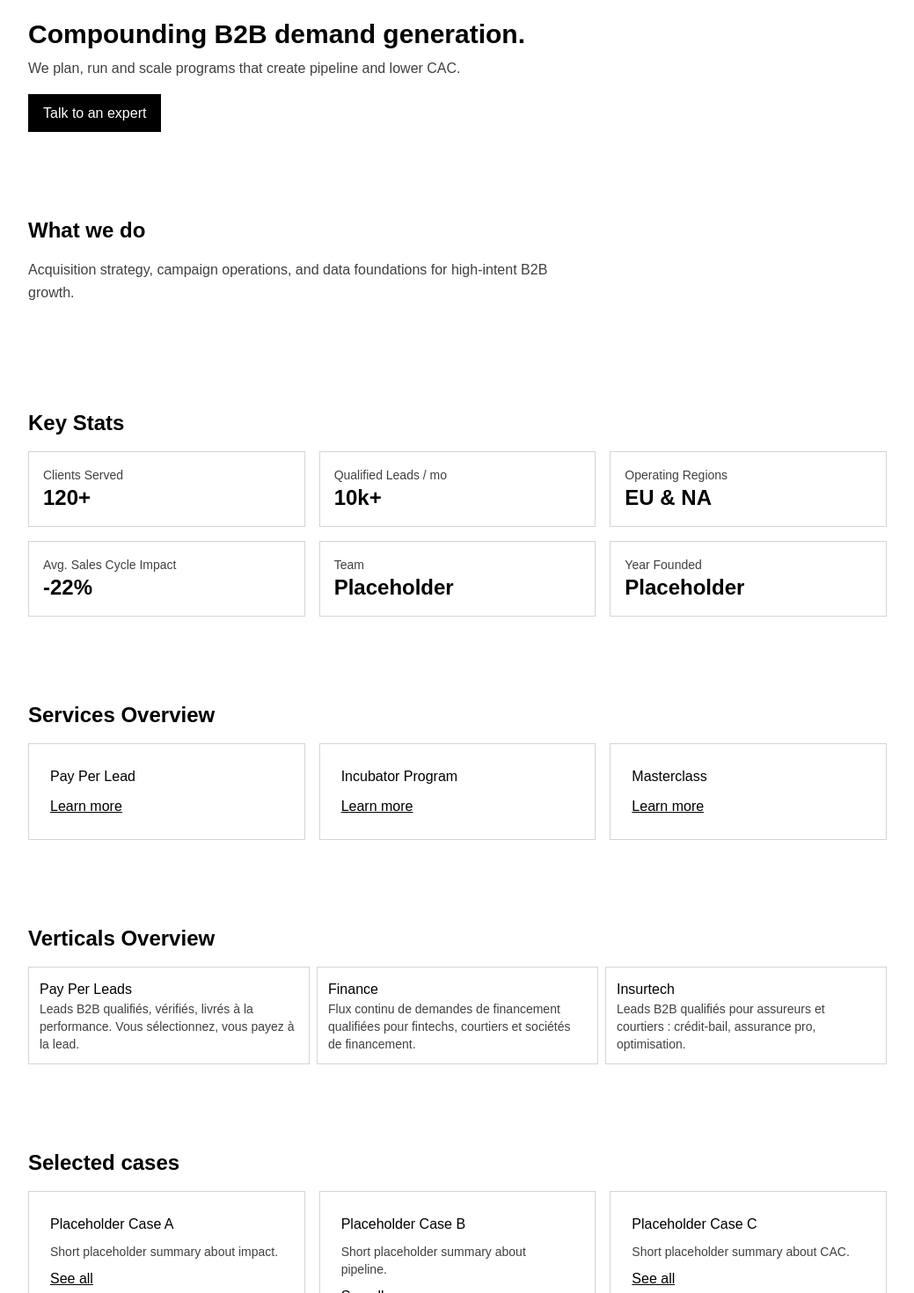
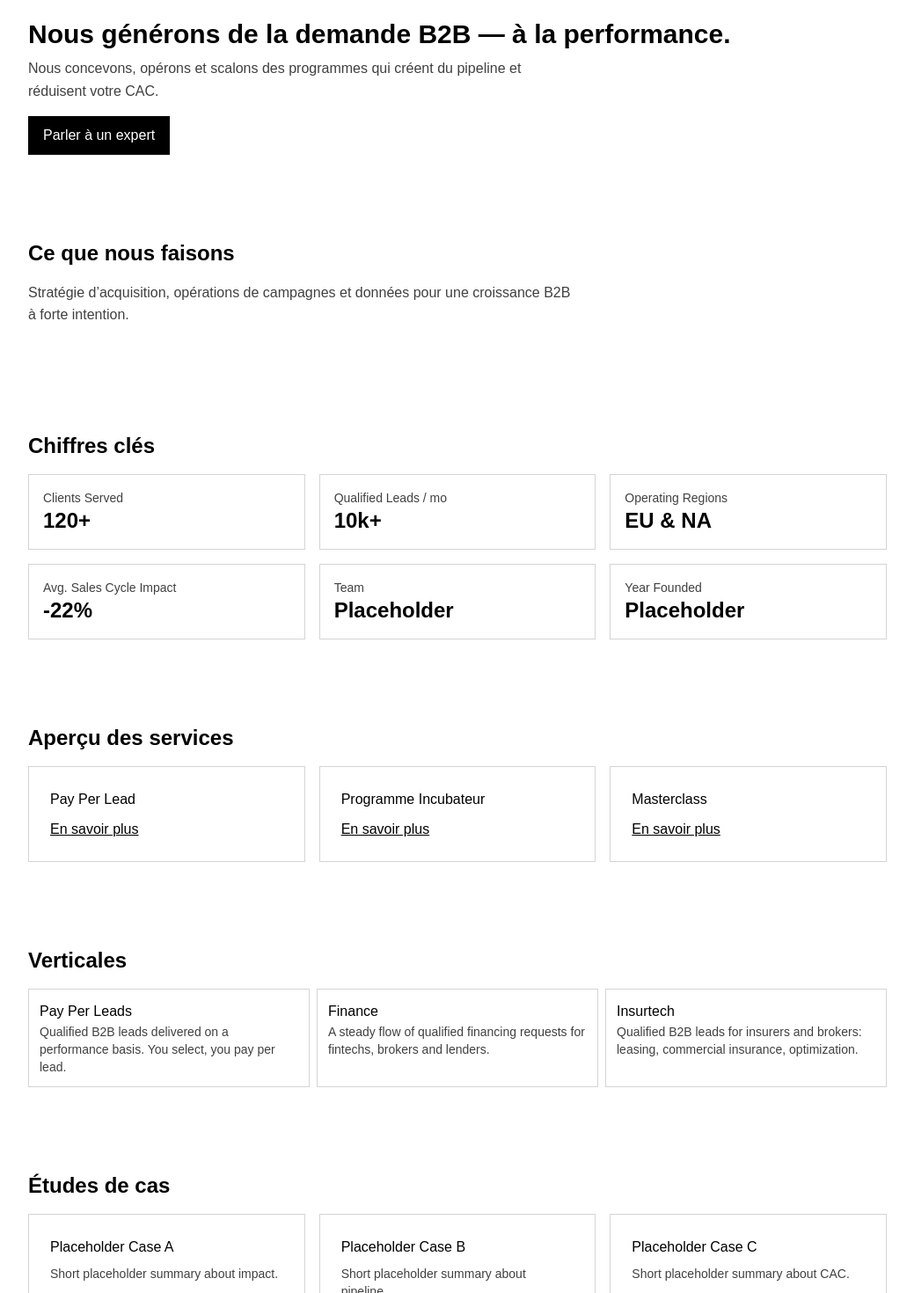
Before and after one commit to batistusprimus/bpcorp, a Next.js app: page / in a window 1280 px wide. Shown: the part 180-1650 px from the top of the page at 88% size, without its empty margins (120-1159 px from the left). Built offline with nearby package versions, Linux system fonts and the light colour scheme.

Commit message:
revert: switch site content back to English (US) for all edited pages

```diff
--- a/app/(pages)/brands/page.tsx
+++ b/app/(pages)/brands/page.tsx
@@ -9,8 +9,8 @@ export default function BrandsPage() {
   return (
     <Container>
       <section className="py-12">
-        <h1 className="text-3xl font-bold mb-4">Marques</h1>
-        <p className="mb-6 text-gray-700">Nos marques actives opérées par BPC Group.</p>
+        <h1 className="text-3xl font-bold mb-4">Brands</h1>
+        <p className="mb-6 text-gray-700">Active brands operated by BPC Group.</p>
         <ul className="grid grid-cols-1 md:grid-cols-2 gap-4">
           {BRANDS.map((b) => (
             <li key={b.slug} className="border border-gray-300 p-4 bg-white">
@@ -22,7 +22,7 @@ export default function BrandsPage() {
                   rel="noopener noreferrer"
                   className="text-sm text-blue-600 hover:underline"
                 >
-                  Visiter le site ↗
+                  Visit site ↗
                 </a>
               </div>
               <p className="text-sm text-gray-700">{b.blurb}</p>
--- a/app/(pages)/services/page.tsx
+++ b/app/(pages)/services/page.tsx
@@ -30,7 +30,7 @@ export default function ServicesPage() {
         <Section title="Masterclass">
           <ul className="list-disc pl-6 text-gray-700">
             <li>Who it&apos;s for: in‑house teams upskilling on modern demand gen.</li>
-            <li>Deliverables: frameworks, templates, live sessions, Q&A.</li>
+            <li>Deliverables: frameworks, templates, live sessions, Q&amp;A.</li>
             <li>Constraints: tailored to your stack and targets.</li>
           </ul>
         </Section>
--- a/app/(pages)/verticals/[slug]/page.tsx
+++ b/app/(pages)/verticals/[slug]/page.tsx
@@ -24,7 +24,7 @@ export default function VerticalDetailPage({ params }: Props) {
               rel="noopener noreferrer"
               className="inline-block px-4 py-2 bg-black text-white text-sm font-medium hover:opacity-90"
             >
-              Visiter le site ↗
+              Visit site ↗
             </a>
           </div>
         )}
--- a/app/(pages)/verticals/page.tsx
+++ b/app/(pages)/verticals/page.tsx
@@ -10,8 +10,8 @@ export default function VerticalsIndexPage() {
   return (
     <Container>
       <section className="py-12">
-        <h1 className="text-3xl font-bold mb-4">Verticales</h1>
-        <p className="mb-6 text-gray-700">Nos lignes de services opérées à la performance.</p>
+        <h1 className="text-3xl font-bold mb-4">Verticals</h1>
+        <p className="mb-6 text-gray-700">Our lines of services operated on a performance basis.</p>
         <ul className="grid grid-cols-1 md:grid-cols-3 gap-3">
           {VERTICALS.map((v) => (
             <li key={v.slug} className="border border-gray-300 p-3">
@@ -24,7 +24,7 @@ export default function VerticalsIndexPage() {
                     rel="noopener noreferrer"
                     className="text-sm text-blue-600 hover:underline"
                   >
-                    Voir le site ↗
+                    Visit site ↗
                   </a>
                 )}
               </div>
--- a/app/page.tsx
+++ b/app/page.tsx
@@ -11,14 +11,14 @@ export default function HomePage() {
   return (
     <Container>
       <section className="py-12">
-        <h1 className="text-3xl font-bold mb-2">Compounding B2B demand generation.</h1>
-        <p className="mb-4 text-gray-700">We plan, run and scale programs that create pipeline and lower CAC.</p>
-        <Link href="/contact" className="inline-block border border-black bg-black text-white px-4 py-2">Talk to an expert</Link>
+        <h1 className="text-3xl font-bold mb-2">Nous générons de la demande B2B — à la performance.</h1>
+        <p className="mb-4 text-gray-700">Nous concevons, opérons et scalons des programmes qui créent du pipeline et réduisent votre CAC.</p>
+        <Link href="/contact" className="inline-block border border-black bg-black text-white px-4 py-2">Parler à un expert</Link>
       </section>
 
-      <Section title="What we do" description="Acquisition strategy, campaign operations, and data foundations for high‑intent B2B growth." />
+      <Section title="Ce que nous faisons" description="Stratégie d’acquisition, opérations de campagnes et données pour une croissance B2B à forte intention." />
 
-      <Section title="Key Stats">
+      <Section title="Chiffres clés">
         <div className="grid grid-cols-1 md:grid-cols-3 gap-4">
           {STATS.slice(0, 6).map((s) => (
             <Stat key={s.label} label={s.label} value={s.value} />
@@ -26,18 +26,18 @@ export default function HomePage() {
         </div>
       </Section>
 
-      <Section title="Services Overview">
+      <Section title="Aperçu des services">
         <div className="grid grid-cols-1 md:grid-cols-3 gap-4">
-          {['Pay Per Lead', 'Incubator Program', 'Masterclass'].map((service) => (
+          {['Pay Per Lead', 'Programme Incubateur', 'Masterclass'].map((service) => (
             <Card key={service}>
               <div className="font-medium mb-2">{service}</div>
-              <Link href="/services" className="underline">Learn more</Link>
+              <Link href="/services" className="underline">En savoir plus</Link>
             </Card>
           ))}
         </div>
       </Section>
 
-      <Section title="Verticals Overview">
+      <Section title="Verticales">
         <ul className="grid grid-cols-1 md:grid-cols-3 gap-2">
           {VERTICALS.map((v) => (
             <li key={v.slug} className="border border-gray-300 p-3">
@@ -48,13 +48,13 @@ export default function HomePage() {
         </ul>
       </Section>
 
-      <Section title="Selected cases">
+      <Section title="Études de cas">
         <div className="grid grid-cols-1 md:grid-cols-3 gap-4">
           {CASES.slice(0, 3).map((c) => (
             <Card key={c.id}>
               <div className="font-medium mb-2">{c.title}</div>
               <p className="text-sm text-gray-700 mb-2">{c.summary}</p>
-              <Link href="/cases" className="underline">See all</Link>
+              <Link href="/cases" className="underline">Voir tout</Link>
             </Card>
           ))}
         </div>
--- a/data/brands.ts
+++ b/data/brands.ts
@@ -10,14 +10,14 @@ export const BRANDS: Brand[] = [
     slug: 'climate-risk-now',
     name: 'Climate Risk Now',
     blurb:
-      'Weather Risk Intelligence pour les opérations au Texas. Analyses basées sur données NOAA, FEMA, NHC.',
+      'Weather Risk Intelligence for Texas operations. Analyses based on NOAA, FEMA, NHC data.',
     url: 'https://www.climaterisknow.com/'
   },
   {
     slug: 'flipimmo',
     name: 'Flipimmo',
     blurb:
-      'Marque immobilière ciblant l’acquisition et la revente. Positionnée pour la génération de leads qualifiés.',
+      'Real‑estate brand focused on acquisition and resale. Positioned for qualified lead generation.',
     url: 'https://www.flipimmo.fr/'
   }
 ];
--- a/data/verticals.ts
+++ b/data/verticals.ts
@@ -5,21 +5,21 @@ export const VERTICALS: Vertical[] = [
     slug: 'payperleads',
     title: 'Pay Per Leads',
     blurb:
-      'Leads B2B qualifiés, vérifiés, livrés à la performance. Vous sélectionnez, vous payez à la lead.',
+      'Qualified B2B leads delivered on a performance basis. You select, you pay per lead.',
     url: 'https://payperleads.bpcorp.eu/'
   },
   {
     slug: 'finance',
     title: 'Finance',
     blurb:
-      "Flux continu de demandes de financement qualifiées pour fintechs, courtiers et sociétés de financement.",
+      'A steady flow of qualified financing requests for fintechs, brokers and lenders.',
     url: 'https://finance.bpcorp.eu/'
   },
   {
     slug: 'insurtech',
     title: 'Insurtech',
     blurb:
-      'Leads B2B qualifiés pour assureurs et courtiers : crédit-bail, assurance pro, optimisation.',
+      'Qualified B2B leads for insurers and brokers: leasing, commercial insurance, optimization.',
     url: 'https://insurtech.bpcorp.eu/'
   }
 ];
```
Also changed, not shown: app/(pages)/about/page.tsx (+11 -11 lines).
